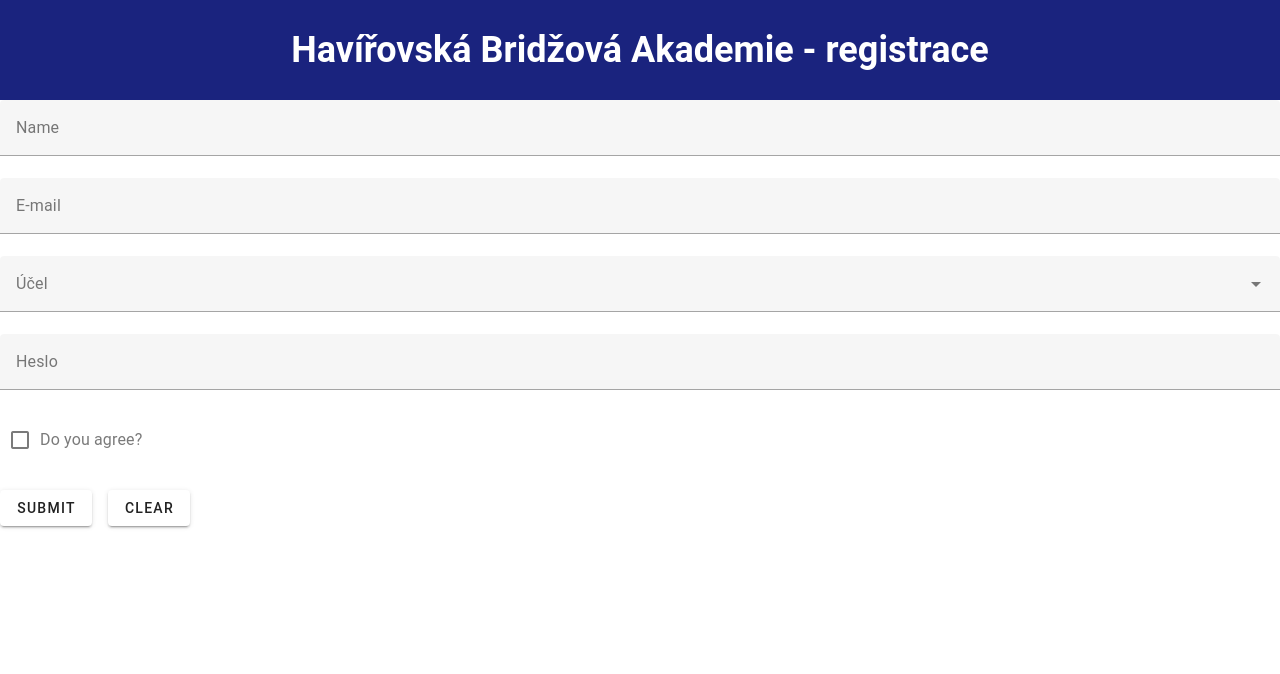
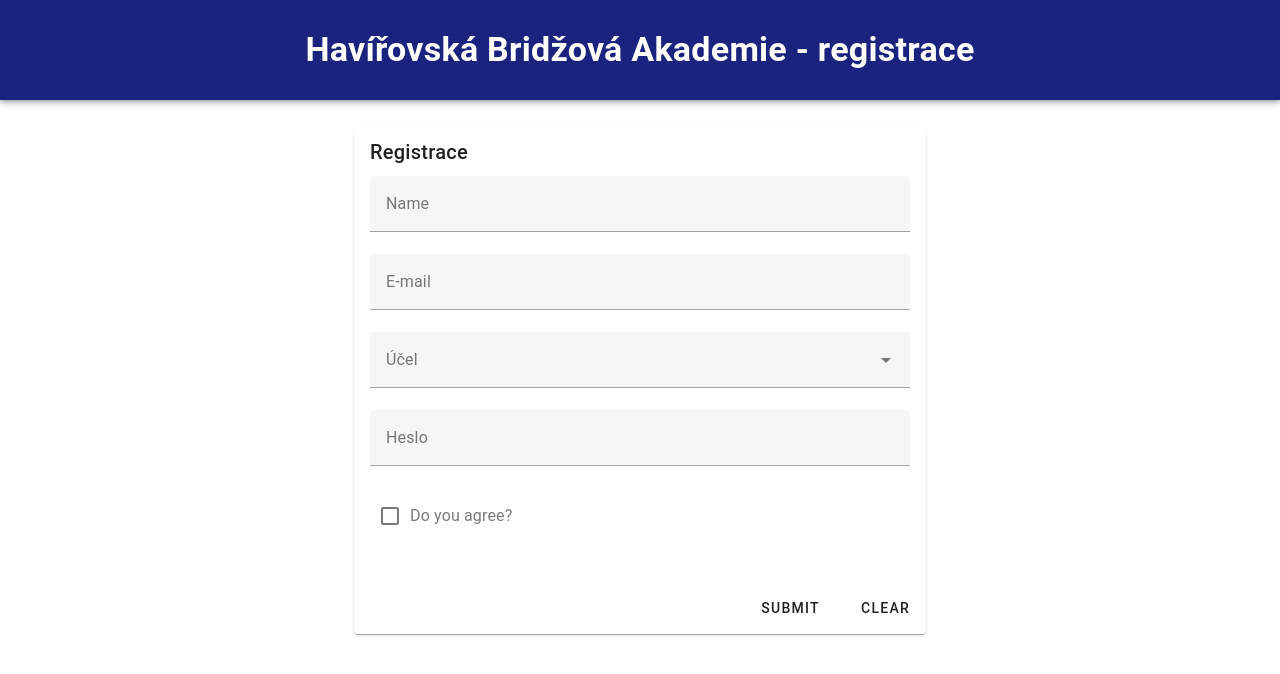
Before and after one commit to HABRA-Bridge-Academy/habra-lekce-web, a Vue app in the folder frontend/: page /registration in a window 1280 px wide. Shown: the top 674 px of the page. Built offline with nearby package versions, Linux system fonts and the light colour scheme.

Commit message:
registration form example implementation

```diff
--- a/frontend/src/components/Login.vue
+++ b/frontend/src/components/Login.vue
@@ -1,24 +1,14 @@
 <template>
-  <div class = "nadpis">
+  <h1 class="header">
     Havířovská Bridžová Akademie - registrace
- </div>
+  </h1>
   <form>
 
-  <v-text-field
-     v-model="state.email"
-     :error-messages="v$.email.$errors.map(e => e.$message)"
-     label="E-mail"
-     required
-     @input="v$.email.$touch"
-     @blur="v$.email.$touch"
-   ></v-text-field>
+    <v-text-field v-model="state.email" :error-messages="v$.email.$errors.map(e => e.$message)" label="E-mail" required
+      @input="v$.email.$touch" @blur="v$.email.$touch"></v-text-field>
 
-   <v-text-field
-     v-model="pasword"
-     label="Heslo"
-     :error-messages="v$.name.$errors.map(e => e.$message)"
-     required
-   ></v-text-field>
+    <v-text-field v-model="password" label="Heslo" :error-messages="v$.name.$errors.map(e => e.$message)"
+      required></v-text-field>
 
   </form>
 </template>
@@ -30,7 +20,7 @@
 
 const initialState = {
   email: '',
-   pasword: ''
+  password: ''
 }
 
 const state = reactive({
@@ -58,13 +48,14 @@
 }
 </script>
 <style>
-.nadpis{
+.header {
   min-height: 100px;
   text-align: center;
   background-color: #1A237E;
-}</style>
+  color: white;
 
-
-<script lang="ts" setup>
-  import HelloWorld from '@/components/HelloWorld.vue'
-</script>
+  display: flex;
+  justify-content: center;
+  align-items: center;
+}
+</style>
--- a/frontend/src/components/Registration.vue
+++ b/frontend/src/components/Registration.vue
@@ -1,59 +1,54 @@
 <template>
-    <div class = "header text-white">
-        <h1>Havířovská Bridžová Akademie - registrace</h1>
-    </div>
-    <form>
-      <v-text-field
-        v-model="state.name"
-        :error-messages="v$.name.$errors.map(e => e.$message)"
-        :counter="10"
-        label="Name"
-        required
-        @input="v$.name.$touch"
-        @blur="v$.name.$touch"
-      ></v-text-field>
+  <v-app>
+    <v-app-bar color="#1A237E" class="header" height="100">
+      <v-spacer></v-spacer>
+      <h1 class="text-white text-center text-h4 font-weight-bold">
+        Havířovská Bridžová Akademie - registrace
+      </h1>
+      <v-spacer></v-spacer>
 
-      <v-text-field
-        v-model="state.email"
-        :error-messages="v$.email.$errors.map(e => e.$message)"
-        label="E-mail"
-        required
-        @input="v$.email.$touch"
-        @blur="v$.email.$touch"
-      ></v-text-field>
+    </v-app-bar>
+    <v-main>
+      <v-container class="fill-height">
+        <v-row justify="center" class="fill-height">
+          <v-col cols="6">
+            <v-card>
+              <v-card-title class="headline">Registrace</v-card-title>
+              <v-card-text>
+                <v-form>
+                  <v-text-field v-model="state.name" :error-messages="v$.name.$errors.map(e => e.$message)" :counter="10"
+                    label="Name" required @input="v$.name.$touch" @blur="v$.name.$touch"></v-text-field>
 
-      <v-select
-        v-model="state.select"
-        :items="items"
-        :error-messages="v$.select.$errors.map(e => e.$message)"
-        label="Účel"
-        required
-        @change="v$.select.$touch"
-        @blur="v$.select.$touch"
-      ></v-select>
+                  <v-text-field v-model="state.email" :error-messages="v$.email.$errors.map(e => e.$message)"
+                    label="E-mail" required @input="v$.email.$touch" @blur="v$.email.$touch"></v-text-field>
 
-      <v-text-field
-        v-model="pasword"
-        label="Heslo"
-        :error-messages="v$.name.$errors.map(e => e.$message)"
-        required
-      ></v-text-field>
+                  <v-select v-model="state.select" :items="items" :error-messages="v$.select.$errors.map(e => e.$message)"
+                    label="Účel" required @change="v$.select.$touch" @blur="v$.select.$touch"></v-select>
 
-      <v-checkbox
-        v-model="state.checkbox"
-        :error-messages="v$.checkbox.$errors.map(e => e.$message)"
-        label="Do you agree?"
-        required
-        @change="v$.checkbox.$touch"
-        @blur="v$.checkbox.$touch"
-      ></v-checkbox>
+                  <v-text-field v-model="state.password" label="Heslo"
+                    :error-messages="v$.name.$errors.map(e => e.$message)" required></v-text-field>
 
+                  <v-checkbox v-model="state.checkbox" :error-messages="v$.checkbox.$errors.map(e => e.$message)"
+                    label="Do you agree?" required @change="v$.checkbox.$touch" @blur="v$.checkbox.$touch"></v-checkbox>
+
+                </v-form>
+              </v-card-text>
+              <v-card-actions>
+                <v-spacer></v-spacer>
                 <v-btn class="me-4" @click="v$.$validate"> submit </v-btn>
                 <v-btn @click="clear"> clear </v-btn>
-    </form>
+              </v-card-actions>
+            </v-card>
+          </v-col>
+        </v-row>
+      </v-container>
+    </v-main>
+  </v-app>
 </template>
 
 <script setup>
+// pridej semka lang="ts" (<script setup lang="ts" >) a pak tu budes mit misto javascriptu typescript,
+// ktery ti bude kontrolovat chyby, ale zase budes muset psat vsechno presneji a obcas ho obchazet
 import { reactive } from 'vue'
 import { useVuelidate } from '@vuelidate/core'
 import { email, required } from '@vuelidate/validators'
@@ -62,7 +57,7 @@
   name: '',
   email: '',
   select: null,
-      pasword: '',
+  password: '',
   checkbox: null,
 }
 
@@ -91,21 +86,16 @@
 }
 </script>
 <style>
-  .side-collums{
+.side-collums {
   display: flex;
-    ;
 }
-  .header{
 
-    min-height: 100px;
-    font-size: large;
+.header {
   text-align: center;
-    background-color: #1A237E;
 
   display: flex;
   flex-direction: column;
   justify-content: center;
+}
 
-
-
-   }</style>
+</style>
--- a/frontend/src/router/index.ts
+++ b/frontend/src/router/index.ts
@@ -18,12 +18,12 @@ const routes = [
   },
   {
     path: '/login',
-    name: 'Přihlášení',
+    name: 'login',
     component: () => import('@/components/Login.vue'),
   },
   {
     path: '/registration',
-    name: 'Registrace',
+    name: 'register',
     component: () => import('@/components/Registration.vue'),
   }
 ]
--- a/frontend/src/views/Home.vue
+++ b/frontend/src/views/Home.vue
@@ -1,21 +1,20 @@
 <template>
-  <v-toolbar
-  title="HABRA - Lekce">
+  <v-app-bar class="header" title="HABRA - Lekce">
     <div class='d-flex flex-wrap ga-3'>
-      <v-btn variant="tonal" >
-        <router-link  :to="{ name: 'Registrace'}"> Registrace </router-link>
-      </v-btn>
-      <v-btn variant="tonal" >
-        <router-link  :to="{ name: 'Přihlášení'}"> Přihlášení </router-link>
-      </v-btn>
+      <v-chip :to="{ name: 'register' }" text="Registrace"></v-chip>
+      <v-chip :to="{ name: 'login' }" text="Přihlášení"></v-chip>
     </div>
-  </v-toolbar>
-  <HelloWorld />
-  <HelloWorld />
+  </v-app-bar>
+  <v-main>
+    <v-container>
+      <HelloWorld />
+      <HelloWorld />
+    </v-container>
+  </v-main>
 </template>
 
 <script lang="ts" setup>
-  import HelloWorld from '@/components/HelloWorld.vue'
+import HelloWorld from '@/components/HelloWorld.vue'
 import router from '@/router';
 
 </script>
```
Lines whose indentation alone changed are shown as unchanged.
